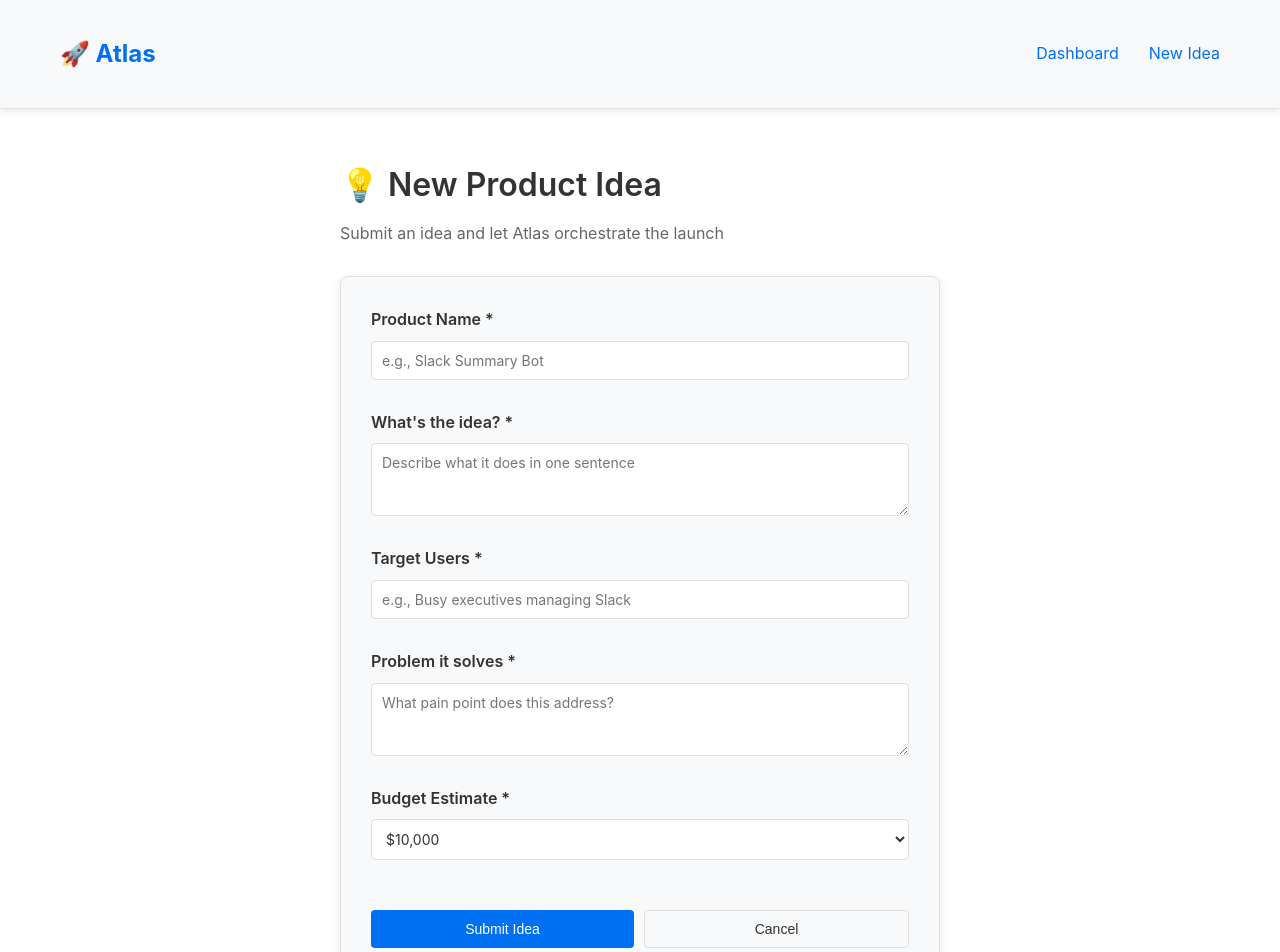
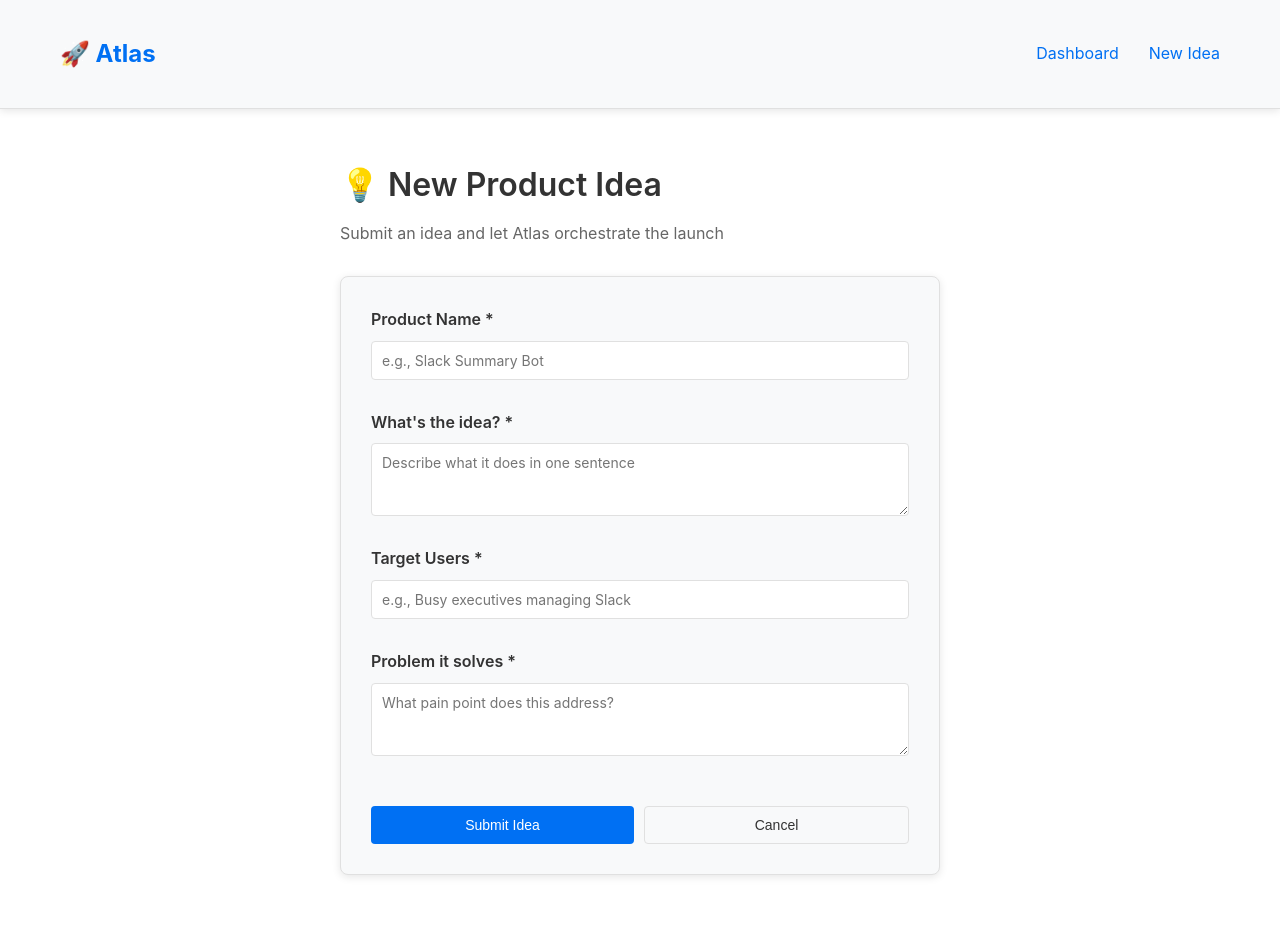
Before and after one commit to violeauhortense-svg/Atlas, a Next.js app: page /create in a window 1280 px wide. Shown: the top 952 px of the page. After the commit the page ends 895 px from the top, so only its background shows below. Built offline with nearby package versions, Linux system fonts and the light colour scheme.

Commit message:
Remove budget field and create API routes
- Remove budget from product creation form (will set later)
- Create /api/projects route for GET (list) and POST (create)
- Translate UI coming next

```diff
--- /dev/null
+++ b/app/api/projects/route.ts
@@ -0,0 +1,26 @@
+export async function GET() {
+  return Response.json({
+    projects: [],
+  });
+}
+
+export async function POST(req: Request) {
+  try {
+    const body = await req.json();
+
+    const projectId = `atlas-${Date.now()}`;
+    const newProject = {
+      id: projectId,
+      name: body.name,
+      status: "phase_1_validation",
+      created_date: new Date().toISOString(),
+    };
+
+    return Response.json(newProject, { status: 201 });
+  } catch (error) {
+    return Response.json(
+      { error: "Failed to create project" },
+      { status: 400 }
+    );
+  }
+}
--- a/app/create/page.tsx
+++ b/app/create/page.tsx
@@ -12,7 +12,6 @@ export default function CreateIdea() {
     description: "",
     targetUsers: "",
     problem: "",
-    budget: "10000",
   });
 
   const handleChange = (e: React.ChangeEvent<HTMLInputElement | HTMLTextAreaElement>) => {
@@ -96,20 +95,6 @@ export default function CreateIdea() {
             />
           </div>
 
-          <div className="form-group">
-            <label>Budget Estimate *</label>
-            <select
-              name="budget"
-              value={formData.budget}
-              onChange={(e) => setFormData({ ...formData, budget: e.target.value })}
-            >
-              <option value="5000">$5,000</option>
-              <option value="10000">$10,000</option>
-              <option value="20000">$20,000</option>
-              <option value="50000">$50,000+</option>
-            </select>
-          </div>
-
           <div className="form-actions">
             <button type="submit" className="primary" disabled={loading}>
               {loading ? "Submitting..." : "Submit Idea"}
```
